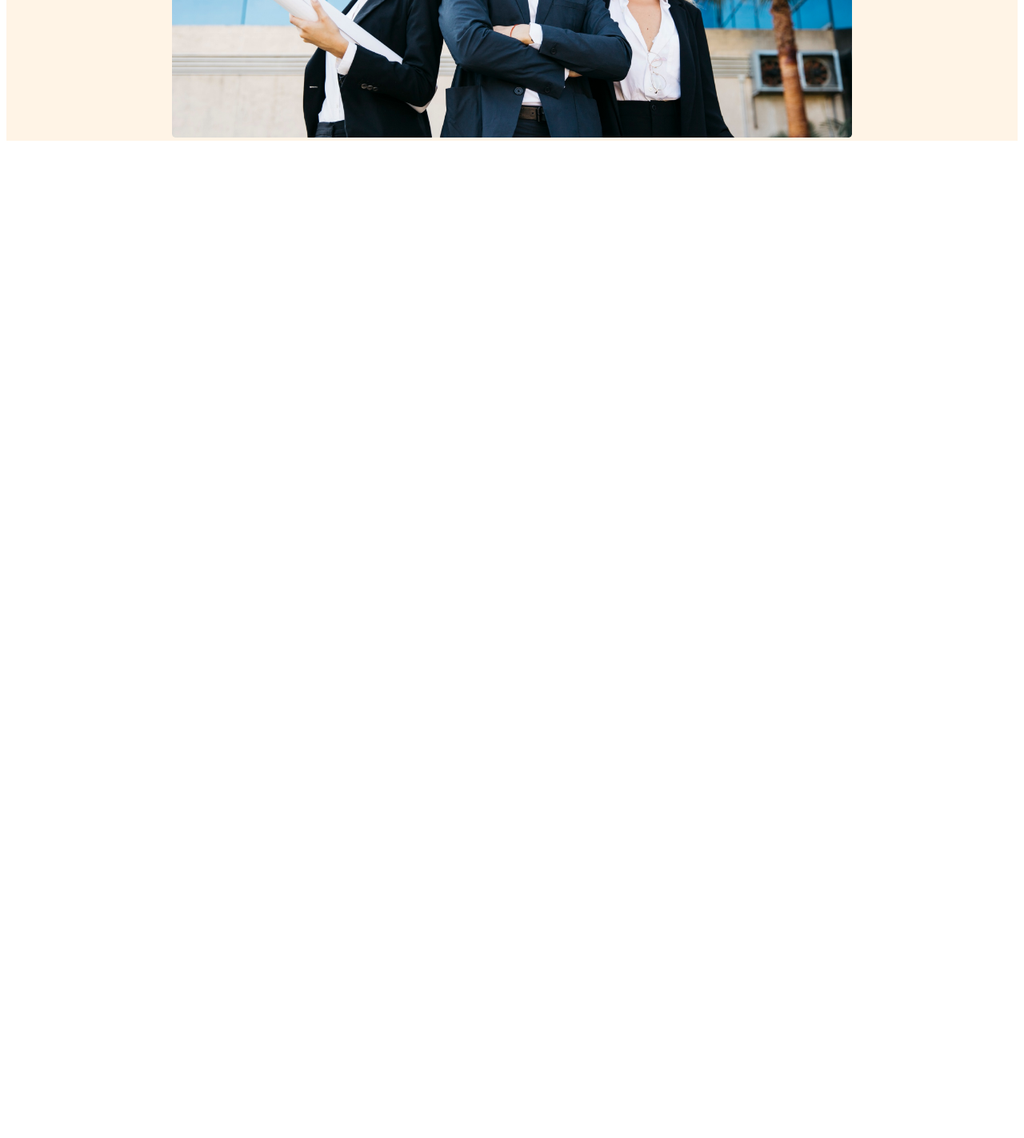
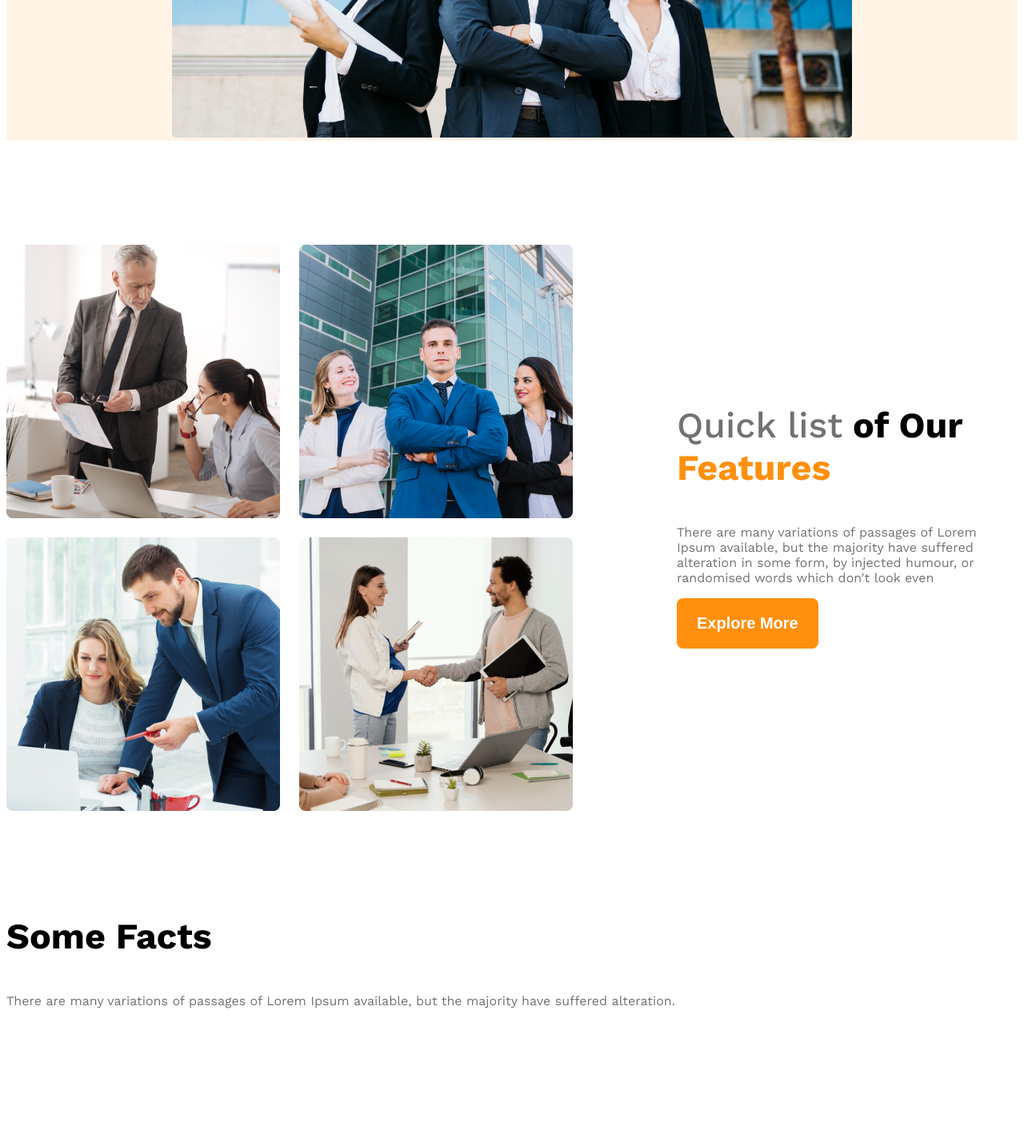
Before and after one commit to joykumar102/g3-architects-website, a plain HTML site: page index.html in a window 1280 px wide. Shown: the part 713-2136 px from the top of the page at 80% size. Before the commit the page ends 897 px from the top, so only its background shows below. Drawn offline with nearby package versions, Linux system fonts and the light colour scheme.

Commit message:
made team responsive and added fact structure

```diff
--- a/index.html
+++ b/index.html
@@ -33,7 +33,51 @@
     </header>
 
     <main>
+        <!-- teams section start -->
+        <section class="teams display-flex">
+            <div class="team-img-container">
+                <img src="images/team1.png" alt="Two architecct discusscusing about design">
+                <img src="images/team2.png" alt="">
+                <img src="images/team3.png" alt="">
+                <img src="images/team4.png" alt=""></div>
+                <div class="our-features">
+                <h3 class="section-title"><span id="quick-list" class="text-light-gray">Quick list</span> <span>of Our</span> <span class="text-primary">Features</span></h3>
+                <p class="features-description text-light-gray">There are many variations of passages of Lorem Ipsum available, but the majority have suffered alteration in some form, by injected humour, or randomised words which don't look even</p>
+                <button class="btn-primary">Explore More</button>
+            </div>
+        </section>
+        <!-- featurse will enjoy -->
+         <section>
+            <h3 class="section-title">Some Facts</h3>
+            <p class="text-light-gray">There are many variations of passages of Lorem Ipsum available, but the majority have suffered alteration.</p>
+            <div class="facts-container">
+                <!-- .fact*4>img.fact-icon+h4.fact-number+h5.fact-name -->
+                <div class="fact">
+                    <img src="" alt="" class="fact-icon">
+                    <h4 class="fact-number"></h4>
+                    <h5 class="fact-name"></h5>
+                </div>
+                <div class="fact">
+                    <img src="" alt="" class="fact-icon">
+                    <h4 class="fact-number"></h4>
+                    <h5 class="fact-name"></h5>
+                </div>
+                <div class="fact">
+                    <img src="" alt="" class="fact-icon">
+                    <h4 class="fact-number"></h4>
+                    <h5 class="fact-name"></h5>
+                </div>
+                <div class="fact">
+                    <img src="" alt="" class="fact-icon">
+                    <h4 class="fact-number"></h4>
+                    <h5 class="fact-name"></h5>
+                </div>
+            </div>
+         </section>
+         <!-- some facts -->
+          <section class="some-facts">
 
+          </section>
     </main>
 
     <footer>
--- a/styles/architeccts.css
+++ b/styles/architeccts.css
@@ -11,6 +11,9 @@
 /* shared styles */
 .display-flex{
     display: flex;
+}
+.text-primary{
+    color: #FF900E;
 }
 /* dark 02 */
 .text-gray{
@@ -34,6 +37,17 @@
     border: none;
     margin-bottom: 50px;
 
+}
+main{
+    max-width: 1440px;
+    margin: 0 auto;
+}
+main > section{
+    margin-top: 130px;
+}
+.section-title{
+    font-size: 2.8rem;
+    font-weight: 700;
 }
 /* header sttle */
 
@@ -75,9 +89,49 @@
     font-size: 4rem;
     font-weight: 700;
 }
+/* team and features relatade styles */
+
+.teams{
+    align-items: center;
+
+
+}
+.team-img-container{
+    display: grid;
+    grid-template-columns: repeat(2, 1fr);
+    gap: 24px;
+
+}
+.our-features{
+    margin-left: 130px;
+    max-width: 530px;
+}
+
+#quick-list{
+    font-weight: 500;
+}
 /* responsive media query */
 @media screen and (max-width: 576px) {
-    .navbar, .nav-links {
+    .navbar,
+     .nav-links,
+     .teams
+     {
         flex-direction: column;
     }
+    .team-img-container{
+        grid-template-columns: repeat(1, 1fr);
+    }
+    .our-features{
+        margin-left: 20px;
+    }
 }
+
+/* medium sixe device */
+@media screen and (min-width: 576px) and (max-width: 992px) {
+    .teams{
+        flex-direction: column;
+    }
+    .our-features{
+        margin-left: 50px auto;
+    }
+}
```
